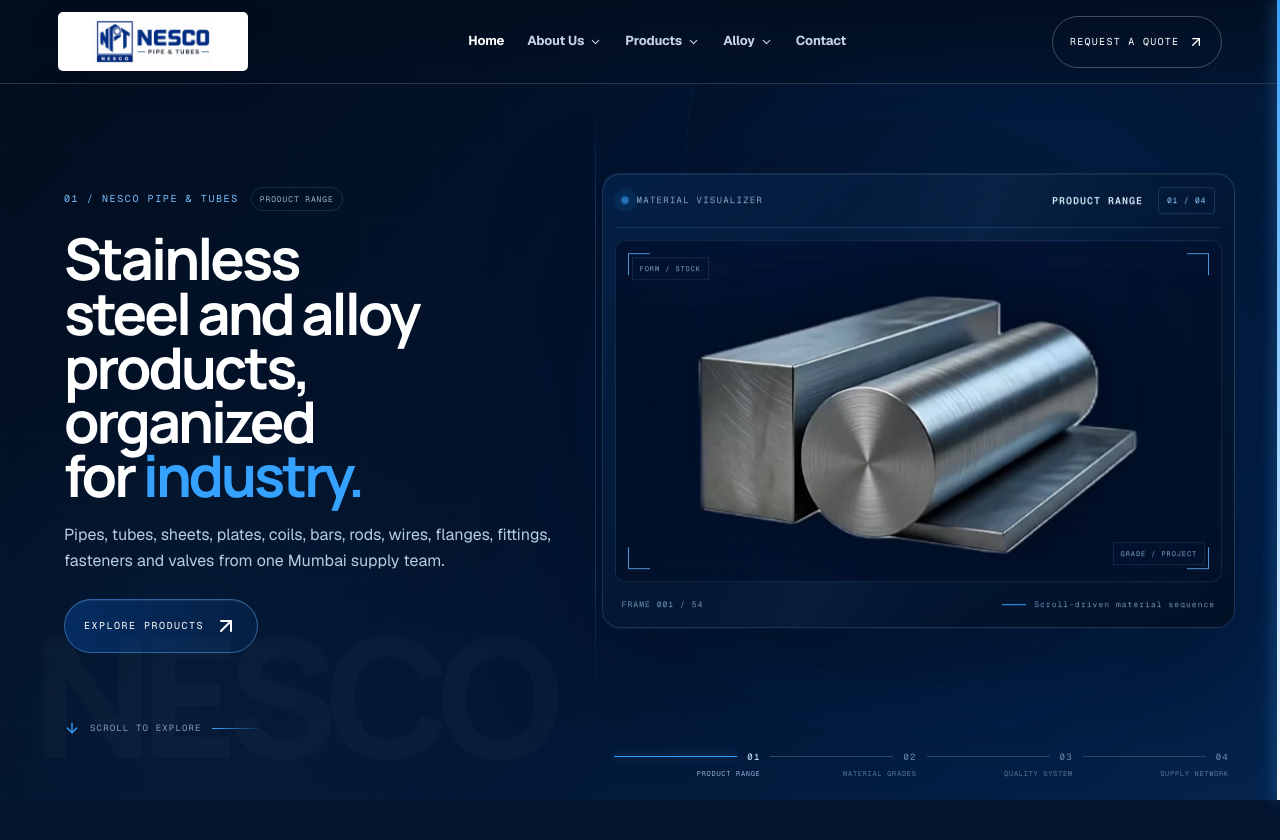
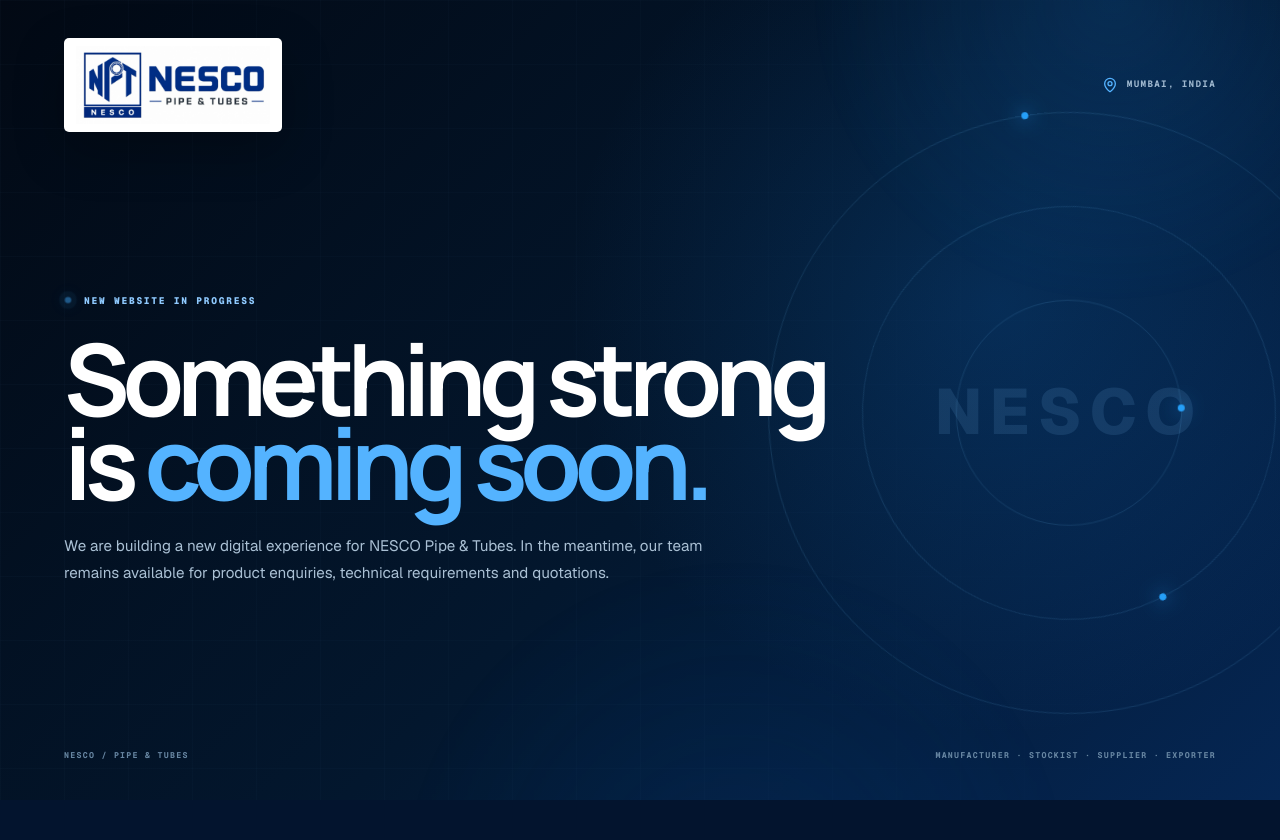
Before and after one commit to Prasanna2410/Nesco_Pipes, a Next.js app: page / in a window 1280 px wide. Shown: the top 840 px of the page. After the commit the page ends 800 px from the top, so only its background shows below. Built offline with nearby package versions, Linux system fonts and the light colour scheme.

Commit message:
Enable Coming Soon maintenance page

```diff
--- a/src/app/layout.tsx
+++ b/src/app/layout.tsx
@@ -1,5 +1,6 @@
 import type { Metadata } from "next";
 import { Geist, Geist_Mono, Manrope } from "next/font/google";
+import ComingSoon from "@/components/ComingSoon";
 import "./globals.css";
 import "lenis/dist/lenis.css";
 
@@ -8,17 +9,21 @@
 const manrope = Manrope({ variable: "--font-display", subsets: ["latin"] });
 
 export const metadata: Metadata = {
-  title: "NESCO Pipe & Tubes | Stainless Steel & Alloy Products",
-  description: "NESCO Pipe & Tubes supplies pipes, tubes, sheets, plates, coils, bars, flanges, fittings, fasteners, instrumentation fittings and valves from Mumbai.",
+  title: "Coming Soon | NESCO Pipe & Tubes",
+  description: "The new NESCO Pipe & Tubes website is coming soon. Contact our Mumbai team for product enquiries and quotations.",
+  robots: {
+    index: false,
+    follow: false,
+  },
   icons: {
     icon: "/favicon.png",
   },
 };
 
-export default function RootLayout({ children }: Readonly<{ children: React.ReactNode }>) {
+export default function RootLayout() {
   return (
     <html lang="en" className={`${geist.variable} ${mono.variable} ${manrope.variable}`}>
-      <body>{children}</body>
+      <body><ComingSoon /></body>
     </html>
   );
 }
--- /dev/null
+++ b/src/components/ComingSoon.tsx
@@ -0,0 +1,55 @@
+import Image from "next/image";
+import { MapPin } from "lucide-react";
+
+export default function ComingSoon() {
+  return (
+    <main className="coming-soon">
+      <div className="coming-soon-grid" aria-hidden="true" />
+      <div className="coming-soon-glow coming-soon-glow-one" aria-hidden="true" />
+      <div className="coming-soon-glow coming-soon-glow-two" aria-hidden="true" />
+
+      <header className="coming-soon-header">
+        <div className="coming-soon-logo">
+          <Image
+            src="/assets/nesco-logo-provided.png"
+            alt="NESCO Pipe & Tubes"
+            width={500}
+            height={200}
+            priority
+          />
+        </div>
+        <div className="coming-soon-location">
+          <MapPin aria-hidden="true" />
+          <span>Mumbai, India</span>
+        </div>
+      </header>
+
+      <section className="coming-soon-content" aria-labelledby="coming-soon-title">
+        <div className="coming-soon-status">
+          <i aria-hidden="true" />
+          New website in progress
+        </div>
+        <h1 id="coming-soon-title">
+          Something strong<br />
+          is <em>coming soon.</em>
+        </h1>
+        <p>
+          We are building a new digital experience for NESCO Pipe &amp; Tubes.
+          In the meantime, our team remains available for product enquiries,
+          technical requirements and quotations.
+        </p>
+
+      </section>
+
+      <footer className="coming-soon-footer">
+        <span>NESCO / PIPE &amp; TUBES</span>
+        <span>Manufacturer · Stockist · Supplier · Exporter</span>
+      </footer>
+
+      <div className="coming-soon-rings" aria-hidden="true">
+        <i /><i /><i />
+        <span>NESCO</span>
+      </div>
+    </main>
+  );
+}
```
Also changed, not shown: src/app/globals.css.
